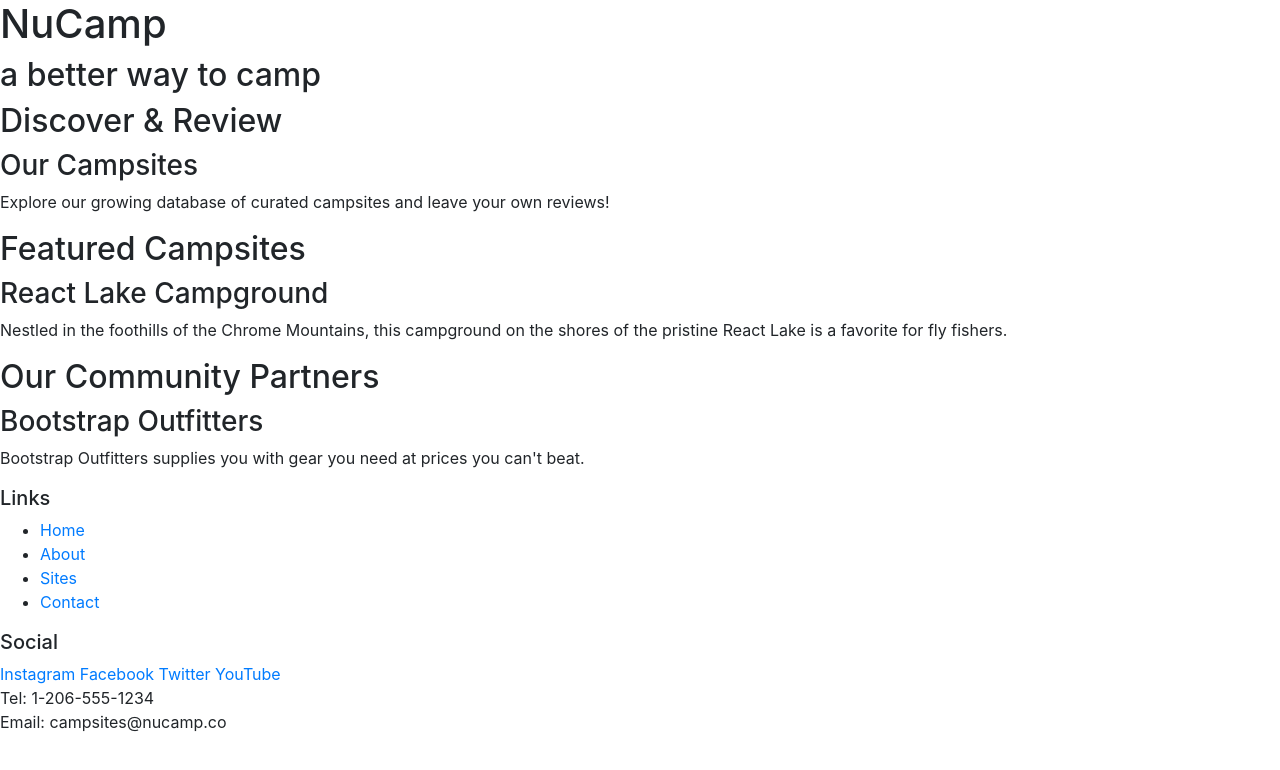
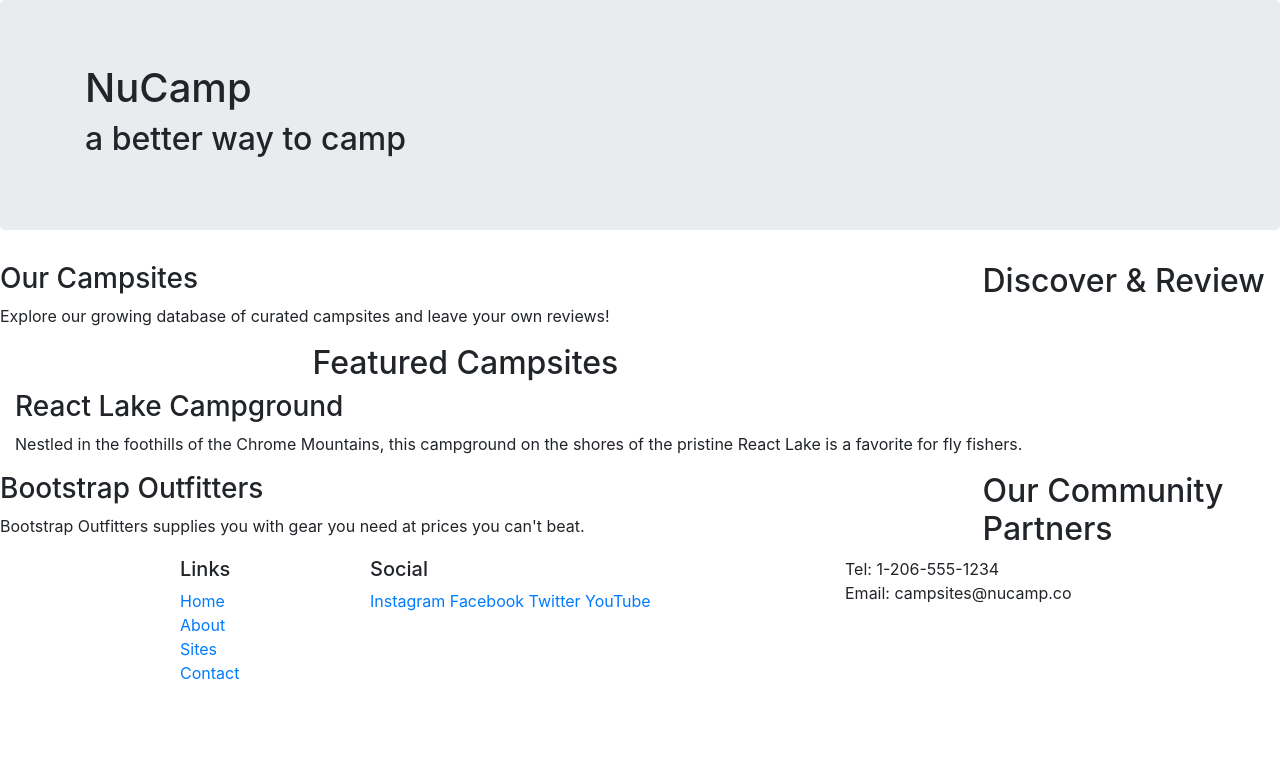
Before and after one commit to agalloch88/Bootstrap, a website: page index.html in a window 1280 px wide. Drawn offline with nearby package versions, Linux system fonts and the light colour scheme.

Commit message:
Bootstrap Grid

```diff
--- a/index.html
+++ b/index.html
@@ -14,51 +14,75 @@
 
 <body>
 
-    <header>
-        <div>
+    <header class="jumbotron">
+        <div class="container">
+            <div class="row">
+                <div class="col">
+
+
             <h1>NuCamp</h1>
             <h2>a better way to camp</h2>
                 </div>
+            </div>
+        </div>
     </header>
 
-    <div>
+    <div class="container"></div>
+        <div class="row">
+            <div class="col-sm-4 order-sm-last col-md-3">
                 <h2>Discover & Review</h2>
+            </div>
+            <div class="col">
                 <h3>Our Campsites</h3>
                 <p>Explore our growing database of curated campsites and leave your own reviews!</p>
             </div>
+        </div>
 
-    <div>
+        <div class="row">
+            <div class="col-sm-4 col-md-3"></div>
                 <h2>Featured Campsites</h2>
+            </div>
+            <div class="col">
                 <h3>React Lake Campground</h3>
                 <p>Nestled in the foothills of the Chrome Mountains, this campground on the shores of the pristine React Lake is a favorite for fly fishers.</p>
             </div>
+        </div>
 
-    <div>
+        <div class="row">
+            <div class="col-sm-4 order-sm-last col-md-3">
                 <h2>Our Community Partners</h2>
+            </div>
+            <div class="col">
                 <h3>Bootstrap Outfitters</h3>
                 <p>Bootstrap Outfitters supplies you with gear you need at prices you can't beat.</p>
             </div>
+        </div>
+    </div>
 
     <footer>
-        <div>
+        <div class="container">
+            <div class="row">
+                <div class="col-4 col-sm-2 offset-1">
                     <h5>Links</h5>
-            <ul>
+                    <ul class="list-unstyled">
                         <li><a href="#">Home</a></li>
                         <li><a href="#">About</a></li>
                         <li><a href="#">Sites</a></li>
                         <li><a href="#">Contact</a></li>
                     </ul>
                 </div>
-        <div>
+                <div class="col-6 col-sm-5">
                     <h5>Social</h5>
                     <a href="http://instagram.com/">Instagram</a>
                     <a href="http://facebook.com/">Facebook</a>
                     <a href="http://twitter.com/">Twitter</a>
                     <a href="http://youtube.com/">YouTube</a>
                 </div>
-        <div>
+                <div class="col-sm-4">
                     Tel: 1-206-555-1234<br />
                     Email: campsites@nucamp.co
+                </div>
+            </div>
         </div>
     </footer>
 
```
Lines whose indentation alone changed are shown as unchanged.
